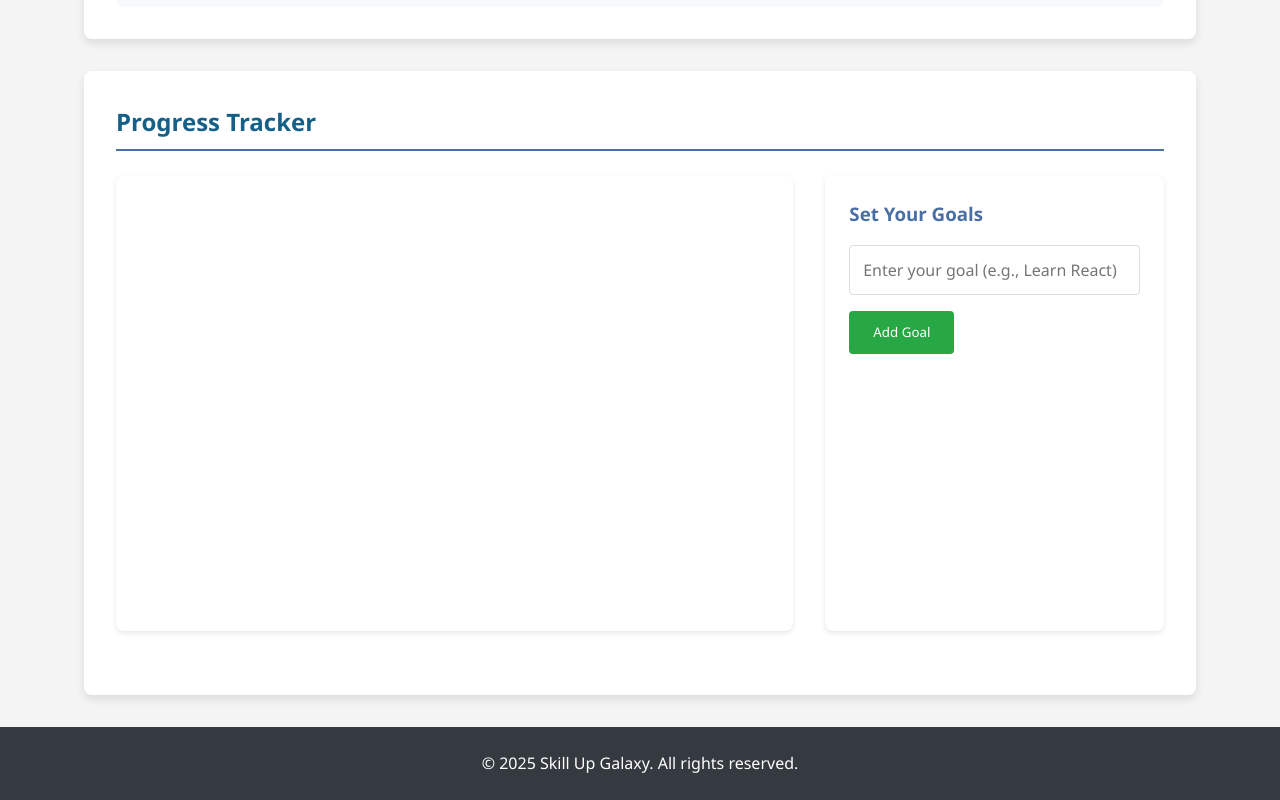
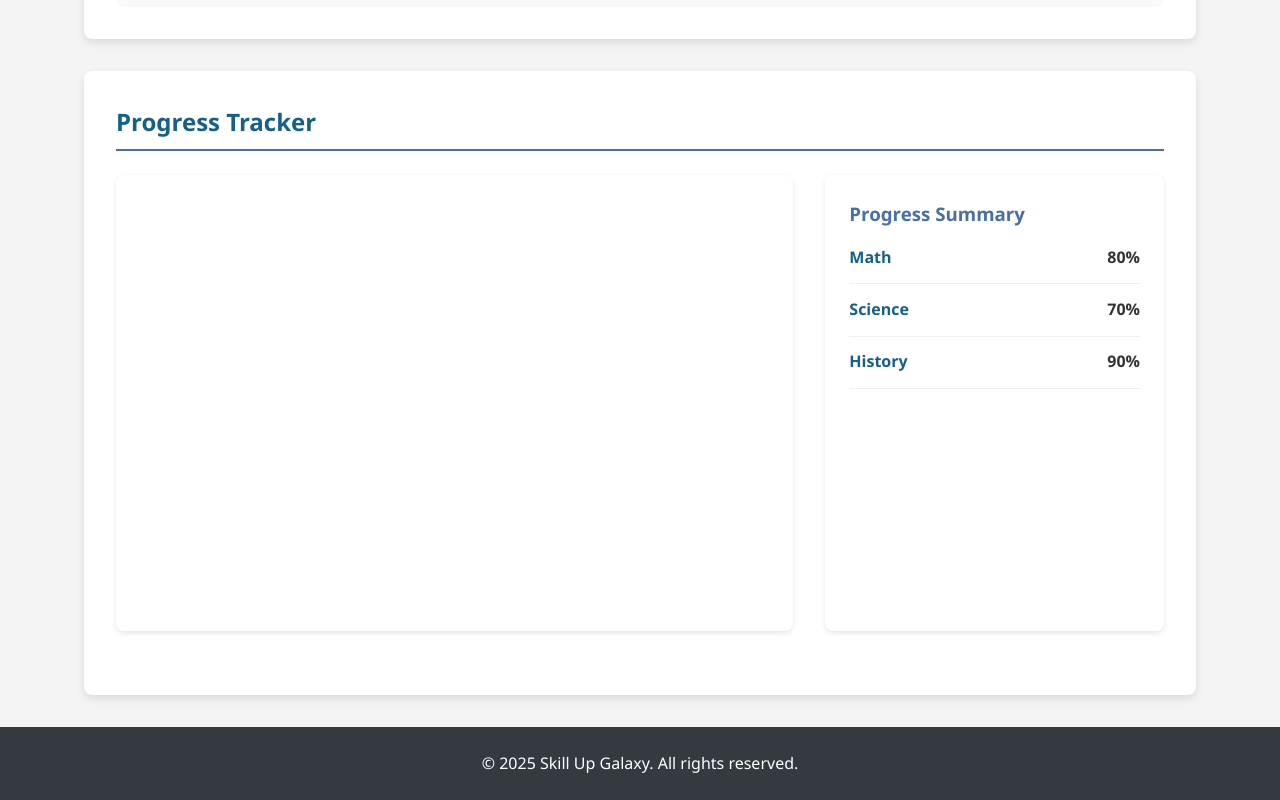
Before and after one commit to Adrija052212/Skill-Up-Galaxy, a website: page index.html in a window 1280 px wide. Shown: the part 1648-2448 px from the top of the page. Drawn offline with Linux system fonts and the light colour scheme; no server answers.

Commit message:
Add graph and progress summary box to Progress Tracker

```diff
--- a/index.html
+++ b/index.html
@@ -112,15 +112,27 @@
         <section id="progress" class="card animate__animated animate__fadeIn">
             <h2>Progress Tracker</h2>
             <div class="progress-container">
+                <!-- Graph Area -->
                 <div class="progress-chart">
                     <canvas id="progressChart"></canvas>
                 </div>
-                <div class="goals">
-                    <h3>Set Your Goals</h3>
-                    <input type="text" id="goalInput" placeholder="Enter your goal (e.g., Learn React)">
-                    <button id="addGoalBtn">Add Goal</button>
-                    <ul id="goalList">
-                        <!-- Goals will be dynamically added here -->
+
+                <!-- Progress Summary Box -->
+                <div class="progress-stats">
+                    <h3>Progress Summary</h3>
+                    <ul>
+                        <li>
+                            <span class="subject">Math</span>
+                            <span class="percentage">80%</span>
+                        </li>
+                        <li>
+                            <span class="subject">Science</span>
+                            <span class="percentage">70%</span>
+                        </li>
+                        <li>
+                            <span class="subject">History</span>
+                            <span class="percentage">90%</span>
+                        </li>
                     </ul>
                 </div>
             </div>
--- a/script.js
+++ b/script.js
@@ -125,7 +125,7 @@ function renderNotes(notes) {
     });
 }
 
-// Fetch progress data from the backend
+// Fetch progress data and render the graph
 async function fetchProgress() {
     try {
         const response = await fetch(`${API_BASE_URL}/progress`);
@@ -138,7 +138,7 @@ async function fetchProgress() {
     }
 }
 
-// Render progress stats
+// Render the progress graph
 function renderProgress(subjects) {
     const ctx = document.getElementById('progressChart').getContext('2d');
     new Chart(ctx, {
@@ -148,7 +148,7 @@ function renderProgress(subjects) {
             datasets: [{
                 label: 'Progress (%)',
                 data: subjects.map(subject => subject.progress),
-                backgroundColor: '#4caf50'
+                backgroundColor: ['#4caf50', '#2196f3', '#ff9800', '#e91e63', '#9c27b0']
             }]
         },
         options: {
@@ -156,6 +156,15 @@ function renderProgress(subjects) {
             maintainAspectRatio: false
         }
     });
+
+    // Update the Progress Summary Box
+    const progressStats = document.querySelector('.progress-stats ul');
+    progressStats.innerHTML = subjects.map(subject => `
+        <li>
+            <span class="subject">${subject.name}</span>
+            <span class="percentage">${subject.progress}%</span>
+        </li>
+    `).join('');
 }
 
 // Handle Login
@@ -286,3 +295,6 @@ addGoalBtn?.addEventListener('click', () => {
     // Clear the input
     goalInput.value = '';
 });
+
+// Call fetchProgress on page load
+document.addEventListener('DOMContentLoaded', fetchProgress);
--- a/style.css
+++ b/style.css
@@ -428,70 +428,6 @@ nav ul li a:hover {
     height: 400px;
 }
 
-/* Goals Section */
-.goals {
-    background-color: white;
-    border-radius: 8px;
-    box-shadow: 0 2px 5px rgba(0, 0, 0, 0.1);
-    padding: 1.5rem;
-}
-
-.goals h3 {
-    margin-bottom: 1rem;
-    color: var(--primary-color);
-}
-
-.goals input {
-    width: 100%;
-    padding: 0.8rem;
-    margin-bottom: 1rem;
-    border: 1px solid #ddd;
-    border-radius: 4px;
-    font-size: 1rem;
-}
-
-.goals button {
-    background-color: var(--success-color);
-    color: white;
-    border: none;
-    padding: 0.8rem 1.5rem;
-    border-radius: 4px;
-    cursor: pointer;
-    transition: background-color 0.3s;
-    margin-bottom: 1rem;
-}
-
-.goals button:hover {
-    background-color: #218838;
-}
-
-.goals ul {
-    list-style: none;
-    padding: 0;
-}
-
-.goals li {
-    padding: 0.8rem;
-    border-bottom: 1px solid #eee;
-    display: flex;
-    justify-content: space-between;
-    align-items: center;
-}
-
-.goals li button {
-    background-color: var(--danger-color);
-    color: white;
-    border: none;
-    padding: 0.3rem 0.6rem;
-    border-radius: 4px;
-    cursor: pointer;
-    font-size: 0.8rem;
-}
-
-.goals li button:hover {
-    background-color: #c82333;
-}
-
 .progress-stats {
     background-color: white;
     border-radius: 8px;
@@ -506,6 +442,7 @@ nav ul li a:hover {
 
 .progress-stats ul {
     list-style: none;
+    padding: 0;
 }
 
 .progress-stats li {
```
